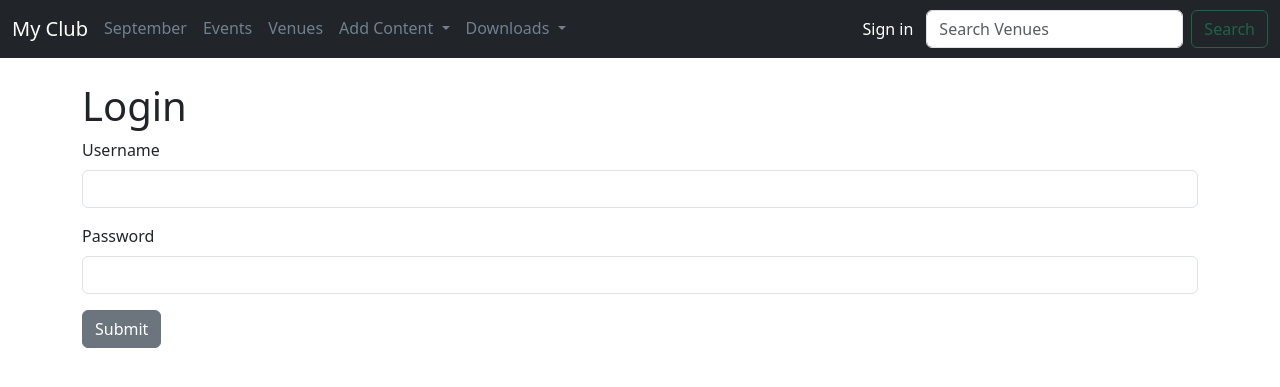
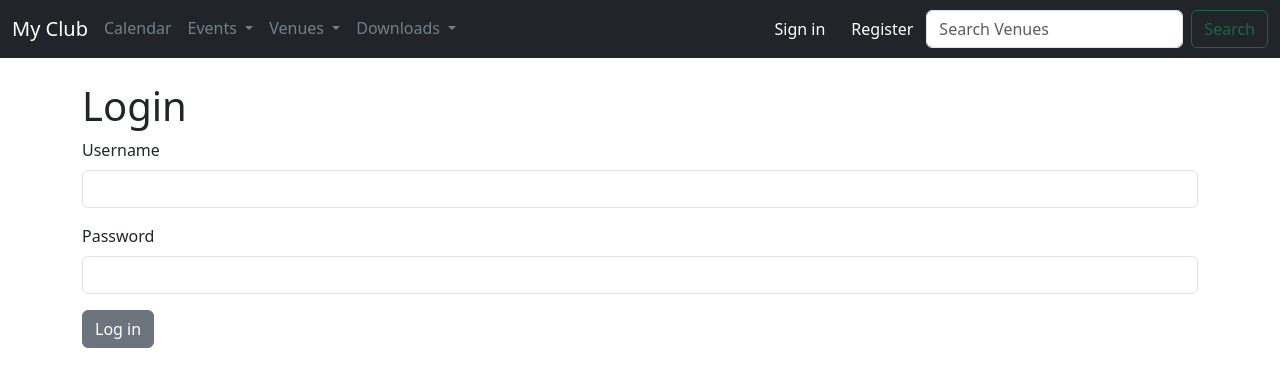
Before and after one commit to PetarIvanov47/event-manager, a Django app: page /members/login_user in a window 1280 px wide. Shown: the top 387 px of the page. Run offline with Django 4.2, Linux system fonts and the light colour scheme.

Commit message:
register user

```diff
--- a/events/templates/events/event_list.html
+++ b/events/templates/events/event_list.html
@@ -4,7 +4,7 @@
 <h1>
     Events
 </h1>
-To Add New Event Click Here -> <a href="{% url 'add-event' %}">Add Event</a>
+You Can Add New Event Here -> <a href="{% url 'add-event' %}">Add Event</a>
 <br/>
 
 {% for event in event_list %}
--- a/events/templates/events/navbar.html
+++ b/events/templates/events/navbar.html
@@ -27,27 +27,46 @@
             <ul class="nav nav-underline me-auto mb-2 mb-lg-0">
 
                 <li class="nav-item">
-                    <a class="nav-link" href="{% url 'home' '2023' 'September' %}">September</a>
-                </li>
-
-                <li class="nav-item">
-                    <a class="nav-link" href="{% url 'list-events' %}">Events</a>
-                </li>
-
-                <li class="nav-item">
-                    <a class="nav-link" href="{% url 'list-venues' %}">Venues</a>
+                    <a class="nav-link" href="{% url 'home' '2023' 'September' %}">Calendar</a>
                 </li>
 
 
                 <li class="nav-item dropdown">
                     <a class="nav-link dropdown-toggle" href="#" role="button" data-bs-toggle="dropdown"
                        aria-expanded="false">
-                        Add Content
+                        Events
                     </a>
                     <ul class="dropdown-menu">
+                        <li>
+                            <a class="dropdown-item" href="{% url 'list-events' %}">All Events</a>
+                        </li>
 
-                        <li><a class="dropdown-item" href="{% url 'add-venue' %}">Add Venues</a></li>
-                        <li><a class="dropdown-item" href="{% url 'add-event' %}">Add Event</a></li>
+                        <li>
+                            <a class="dropdown-item" href="{% url 'add-event' %}">Add Event</a>
+                        </li>
+
+                        <li>
+                            <hr class="dropdown-divider">
+                        </li>
+                        <li>
+                            <a class="dropdown-item" href="#">Something else here</a>
+                        </li>
+                    </ul>
+                </li>
+
+                <li class="nav-item dropdown">
+                    <a class="nav-link dropdown-toggle" href="#" role="button" data-bs-toggle="dropdown"
+                       aria-expanded="false">
+                        Venues
+                    </a>
+                    <ul class="dropdown-menu">
+                        <li>
+                            <a class="dropdown-item" href="{% url 'list-venues' %}">All Venues</a>
+                        </li>
+
+                        <li>
+                            <a class="dropdown-item" href="{% url 'add-venue' %}">Add Venue</a>
+                        </li>
 
                         <li>
                             <hr class="dropdown-divider">
@@ -83,10 +102,12 @@
             </ul>
 
             {% if user.is_authenticated %}
-                <a href="{% url 'logout' %}" class="btn btn-dark">Log out</a>
+            <a href="{% url 'logout' %}" class="btn btn-dark">Log out</a>
             {% else %}
-                <a href="{% url 'login' %}" class="btn btn-dark">Sign in</a>
+            <a href="{% url 'login' %}" class="btn btn-dark">Sign in</a>
+            <a href="{% url 'register-user' %}" class="btn btn-dark">Register</a>
             {% endif %}
+
 
 
             <form class="d-flex" role="search" method="POST" action="{% url 'search-venues' %}">
--- a/members/templates/authenticate/login.html
+++ b/members/templates/authenticate/login.html
@@ -16,7 +16,7 @@
         <input type="password" class="form-control" name="password">
     </div>
 
-    <input type="submit" value="Submit" class="btn btn-secondary">
+    <input type="submit" value="Log in" class="btn btn-secondary">
 </form>
 
 
--- a/members/urls.py
+++ b/members/urls.py
@@ -4,4 +4,6 @@ from . import views
 urlpatterns = [
     path('login_user', views.login_user, name='login'),
     path('logout_user', views.logout_user, name='logout'),
+    path('register_user', views.register_user, name='register-user'),
+
 ]
--- a/members/views.py
+++ b/members/views.py
@@ -1,6 +1,7 @@
 from django.shortcuts import render, redirect
 from django.contrib.auth import authenticate, login, logout
 from django.contrib import messages
+from django.contrib.auth.forms import UserCreationForm
 
 
 def login_user(request):
@@ -24,3 +25,21 @@ def logout_user(request):
     logout(request)
     messages.success(request, 'You were logged out!')
     return redirect('home')
+
+
+def register_user(request):
+    if request.method == 'POST':
+        form = UserCreationForm(request.POST)
+        if form.is_valid():
+            form.save()
+            username = form.cleaned_data['username']
+            password = form.cleaned_data['password1']
+            user = authenticate(username=username, password=password)
+            login(request, user)
+            messages.success(request, 'Registration Successful!')
+            return redirect('home')
+
+    else:
+        form = UserCreationForm()
+
+    return render(request, 'authenticate/register_user.html', {'form': form})
```
Also changed, not shown: members/templates/authenticate/register_user.html (added, +26 -0 lines), db.sqlite3.
